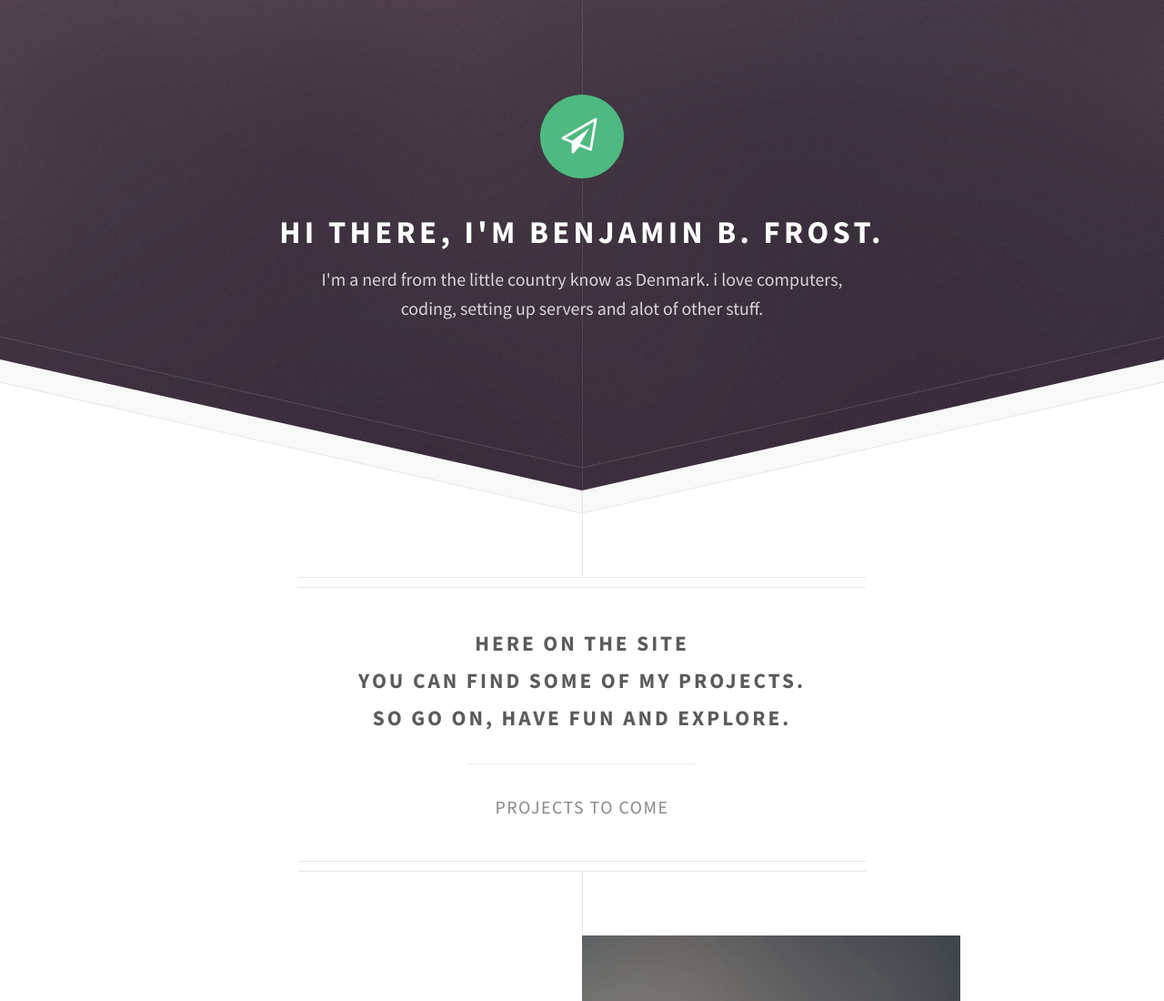
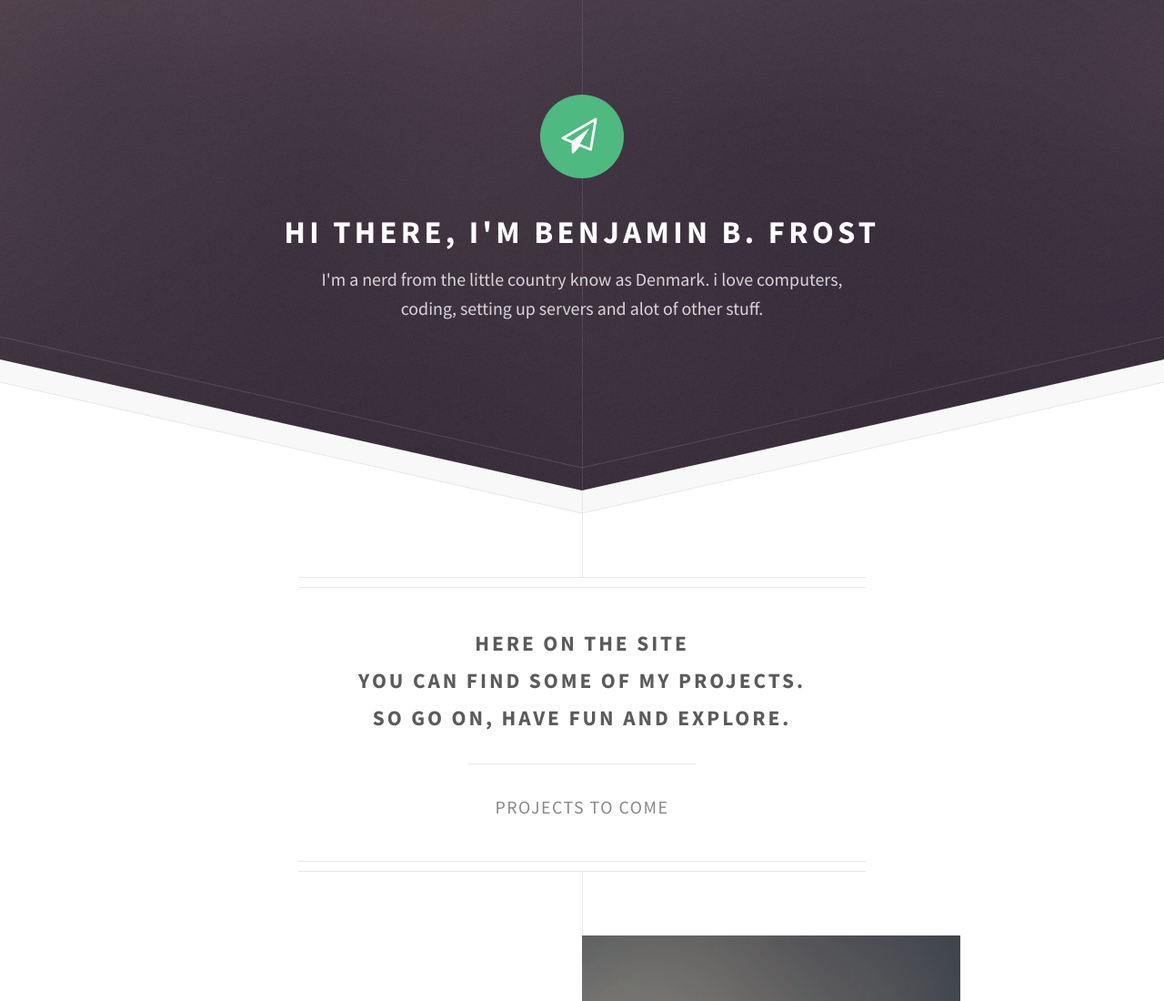
Before and after one commit to benjamin1313/benjamin1313.github.io, a plain HTML site: page index.html in a window 1280 px wide. Shown: the top 1100 px of the page at 91% size. Drawn offline with Linux system fonts and the light colour scheme.

Commit message:
added CNAME

```diff
--- a/index.html
+++ b/index.html
@@ -26,7 +26,7 @@
 		<!-- Header -->
 			<div id="header">
 				<span class="logo icon fa-paper-plane-o"></span>
-				<h1>Hi There, I'm Benjamin B. Frost.</h1>
+				<h1>Hi There, I'm Benjamin B. Frost</h1>
 				<p>I'm a nerd from the little country know as Denmark. i love computers,
                 <br>coding, setting up servers and alot of other stuff. </p>
 			</div>
```
Also changed, not shown: CNAME.txt (added).
